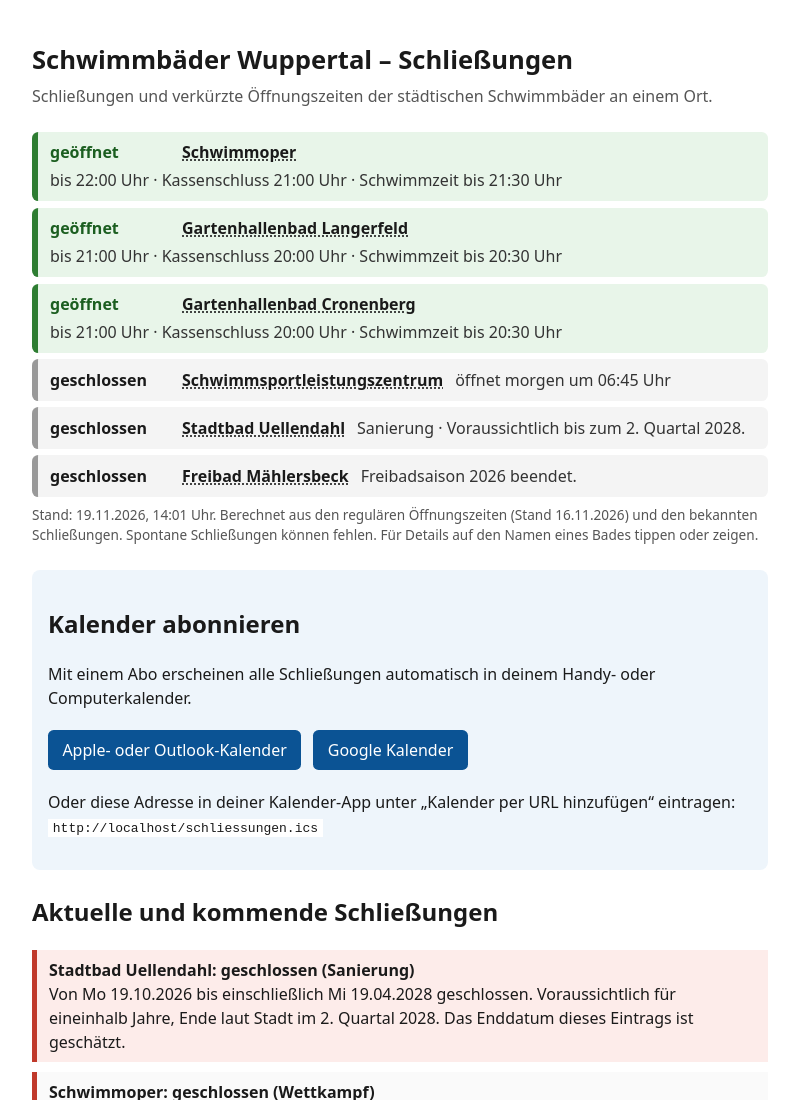
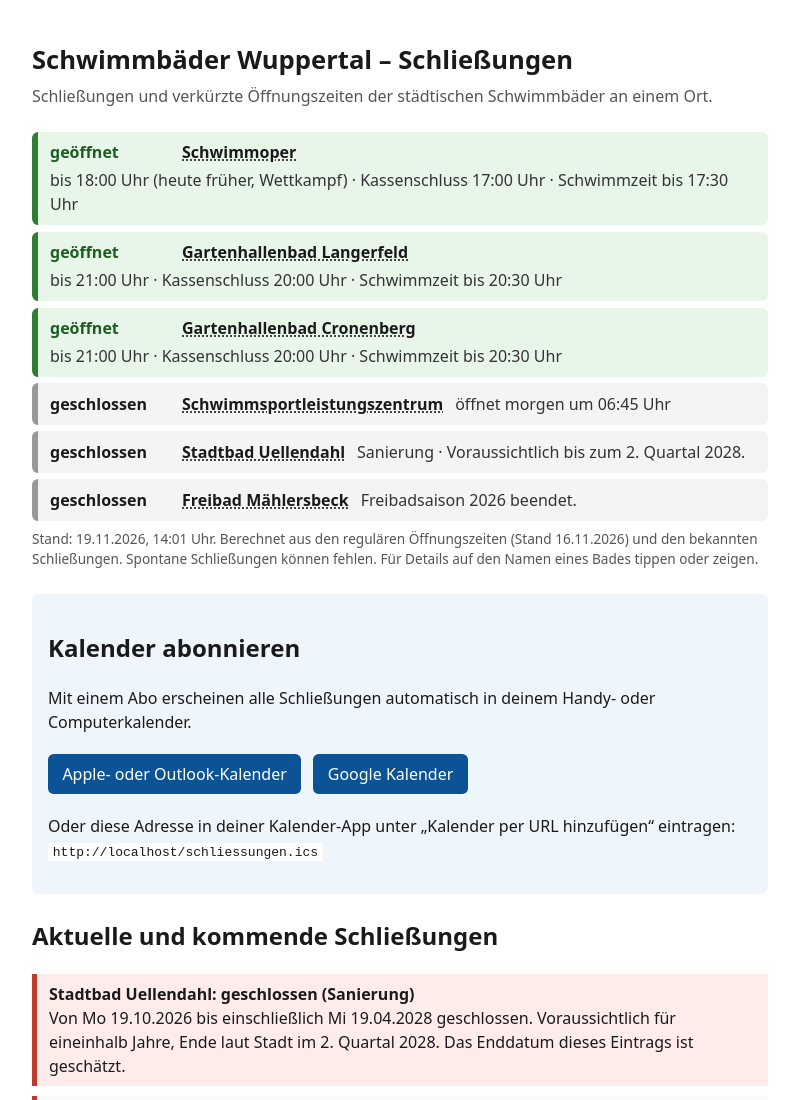
Before and after one commit to Jeanne-DArk/baeder-wuppertal, a plain HTML site: page index.html in a window 1280 px wide. Shown: the top 1100 px of the page, without its empty margins (240-1039 px from the left). Drawn offline with Linux system fonts and the light colour scheme.

Commit message:
Anzeige „Jetzt geöffnet?“: Schließungen, die im Laufe des Tages beginnen, verkürzen die angezeigte Öffnungszeit; Hinweis bei eingeschränkter Öffnung
Co-Authored-By: Claude Opus 5.5 <noreply@anthropic.com>
Claude-Session: https://claude.ai/code/session_01UKXYX7xGcMmBVpRBiXaxv3

```diff
--- a/index.html
+++ b/index.html
@@ -194,6 +194,21 @@ function schliessungZu(name, t) {
   }
   return null;
 }
+// Beginnt heute während der laufenden Öffnungszeit eine Schließung? Dann endet die Öffnung früher.
+function frueheresEnde(name, t, ende) {
+  let x = new Date(Math.floor(t.getTime() / 60000) * 60000 + 60000);
+  while (x < ende) {
+    const e = schliessungZu(name, x);
+    if (e) return [x, e];
+    x = new Date(x.getTime() + 60000);
+  }
+  return [ende, null];
+}
+// Eingeschränkt geöffnet (z. B. Veranstaltung) an diesem Tag für dieses Bad?
+function einschraenkung(name, t) {
+  const tag0 = new Date(t.getFullYear(), t.getMonth(), t.getDate()), tag1 = new Date(tag0.getTime() + 86400000);
+  return DATEN.find(e => e.bad === name && e.status === "eingeschränkt geöffnet" && !e.wiederholung && parse(e.start) < tag1 && parse(e.ende) > tag0);
+}
 function feiertagHinweis(t) {
   return DATEN.find(e => e.bad === "Hallenbäder" && t >= parse(e.start) && t < parse(e.ende));
 }
@@ -263,14 +278,20 @@ function zeile(bad, t) {
     li.className = "unklar"; punkt.textContent = "Sonderzeiten";
     info.textContent = feiertag.beschreibung;
   } else if (offen) {
-    const [, ende] = offen;
+    const [ende, grundFrueh] = frueheresEnde(bad.name, t, offen[1]);
     const kasse = minus(ende, bad.kassenschluss_minuten_vorher), schwimm = minus(ende, bad.schwimmzeit_ende_minuten_vorher);
     li.className = "offen"; punkt.textContent = "geöffnet";
-    info.textContent = "bis " + hhmm(ende) + " Uhr · Kassenschluss " + hhmm(kasse) + " Uhr · Schwimmzeit bis " + hhmm(schwimm) + " Uhr";
+    info.textContent = "bis " + hhmm(ende) + " Uhr" + (grundFrueh ? " (heute früher, " + grundFrueh.grund + ")" : "") + " · Kassenschluss " + hhmm(kasse) + " Uhr · Schwimmzeit bis " + hhmm(schwimm) + " Uhr";
     const rest = Math.round((ende - t) / 60000);
     if (rest <= 60) {
       const w = document.createElement("span"); w.className = "warnung";
       w.textContent = "Schließt in " + rest + " Min." + (t >= kasse ? " Die Kasse ist bereits geschlossen, kein Einlass mehr." : "");
+      li.append(w);
+    }
+    const ein = einschraenkung(bad.name, t);
+    if (ein) {
+      const w = document.createElement("span"); w.className = "warnung";
+      w.textContent = "Heute eingeschränkt geöffnet (" + ein.grund + "). " + ein.beschreibung;
       li.append(w);
     }
   } else {
```
Also changed, not shown: vorlage.html (+23 -2 lines), 1 other file.
